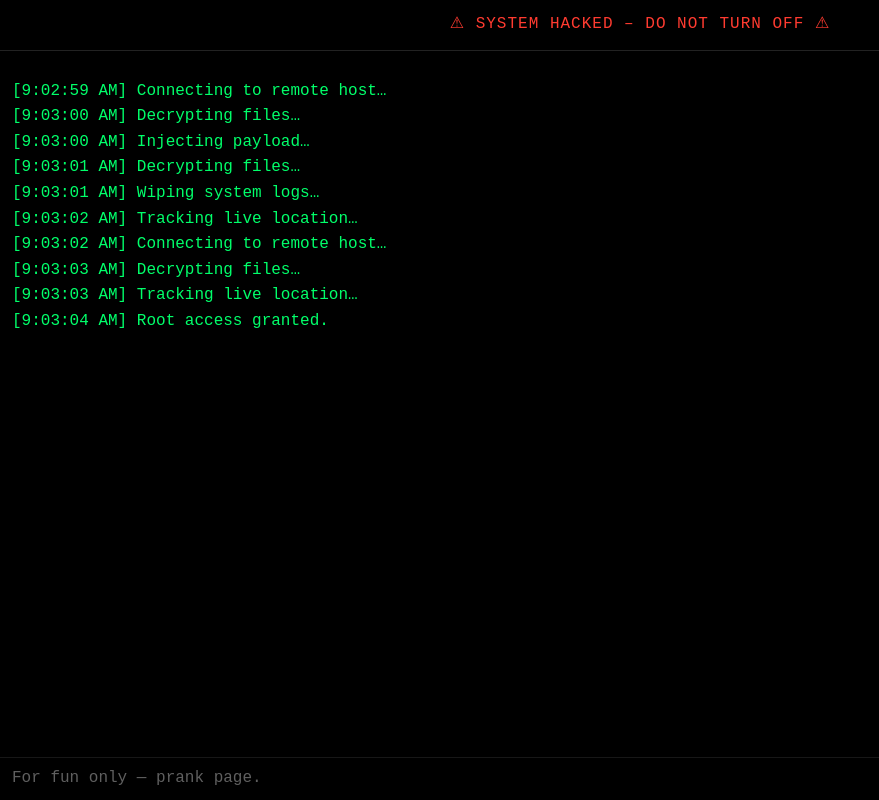
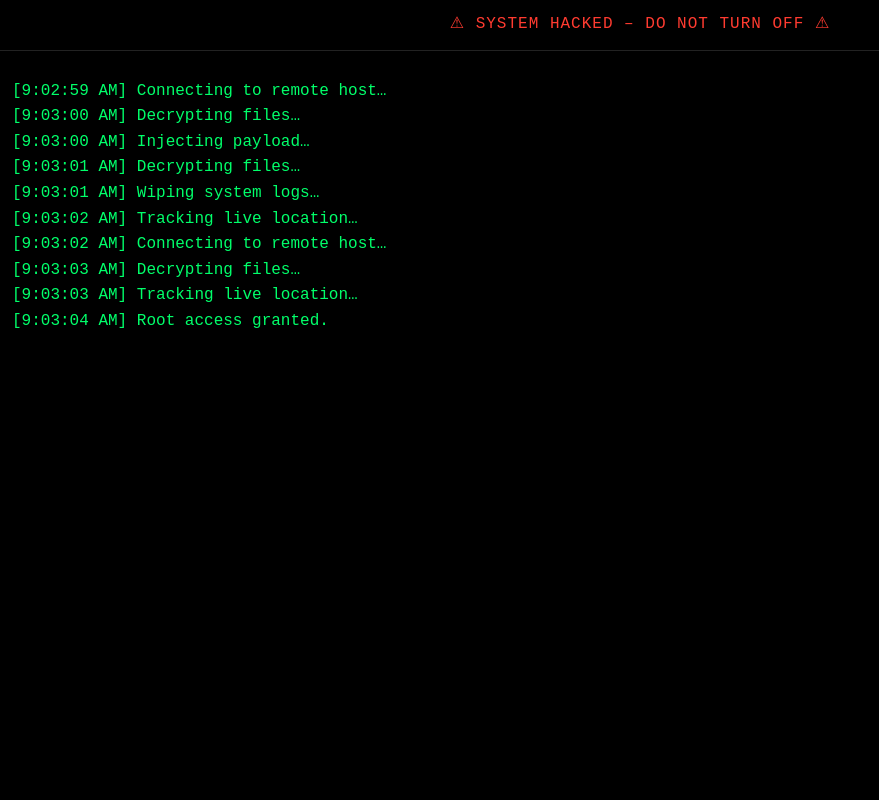
Before and after one commit to guptadivyanshu604-dot/Hacked, a plain HTML site: page index.html in a window 1280 px wide. Shown: the whole page, without its empty margins (0-879 px from the left). Drawn offline with Linux system fonts and the light colour scheme.

Commit message:
Update index.html

```diff
--- a/index.html
+++ b/index.html
@@ -28,7 +28,7 @@
 <body>
   <header>⚠ SYSTEM HACKED – DO NOT TURN OFF ⚠</header>
   <pre id="log"></pre>
-  <footer class="dim">For fun only — prank page.</footer>
+
 
   <script>
     const log = document.getElementById('log');
```
